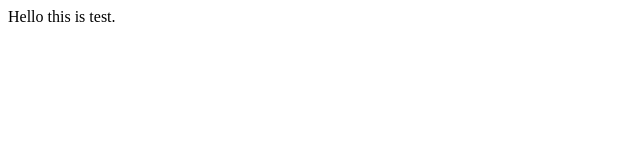
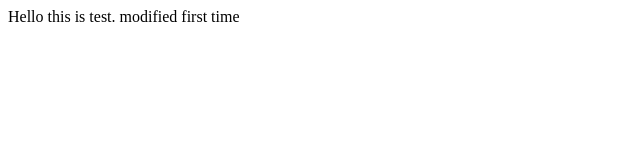
Before and after one commit to capstonedemo1234/repo1, a plain HTML site: page WebContent/index.html in a window 1280 px wide. Shown: the whole page, without its empty margins (0-640 px from the left). Drawn offline with Linux system fonts and the light colour scheme.

Commit message:
more changed to index

```diff
--- a/WebContent/index.html
+++ b/WebContent/index.html
@@ -5,6 +5,6 @@
 <title>Insert title here</title>
 </head>
 <body>
-Hello this is test.
+Hello this is test. modified first time
 </body>
 </html>
```
